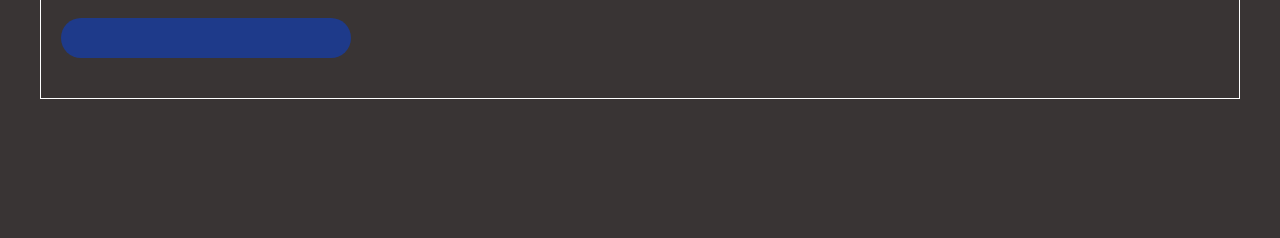
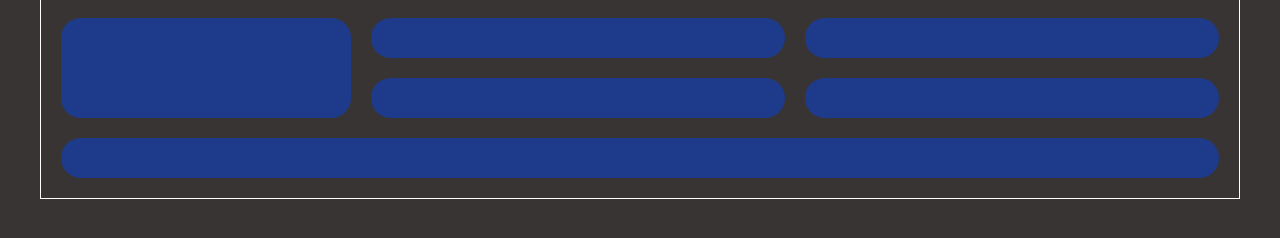
Before and after one commit to Kleberapenas/css-grid-test, a plain HTML site: page index.html in a window 1280 px wide. Shown: the part 104-342 px from the top of the page. Drawn offline with Linux system fonts and the light colour scheme.

Commit message:
grid established

```diff
--- a/index.html
+++ b/index.html
@@ -19,7 +19,12 @@
     <h1>Portifolio de fotos de aves brasileiras</h1>
     <div class="container">
         <div class="sidenav"></div>
-        <div class="item:nth-child"></div>
+        <div class="item1"></div>
+        <div class="item2"></div>
+        <div class="item3"></div>
+        <div class="item4"></div>
+        <div class="foot"></div>
+
     </div>
 </body>
 </html>
--- a/style.css
+++ b/style.css
@@ -71,4 +71,40 @@ li {
     color: #F0F4FF; /* Cor do texto em azul claro */
     border-radius: 20px; /* Bordas arredondadas */
     padding: 20px;
+    text-wrap: nowrap;
 }
+
+.item1 {
+    grid-area: item1;
+    background-color: #1E3A8A;
+    border-radius: 20px;
+    padding: 20px;
+}
+
+.item2 {
+    grid-area: item2;
+    background-color: #1E3A8A;
+    border-radius: 20px;
+    padding: 20px;
+}
+
+.item3 {
+    grid-area: item3;
+    background-color: #1E3A8A;
+    border-radius: 20px;
+    padding: 20px;
+}
+
+.item4 {
+    grid-area: item4;
+    background-color: #1E3A8A;
+    border-radius: 20px;
+    padding: 20px;
+}
+
+.foot {
+    grid-area: footer;
+    background-color: #1E3A8A;
+    border-radius: 20px;
+    padding: 20px;
+}
```
